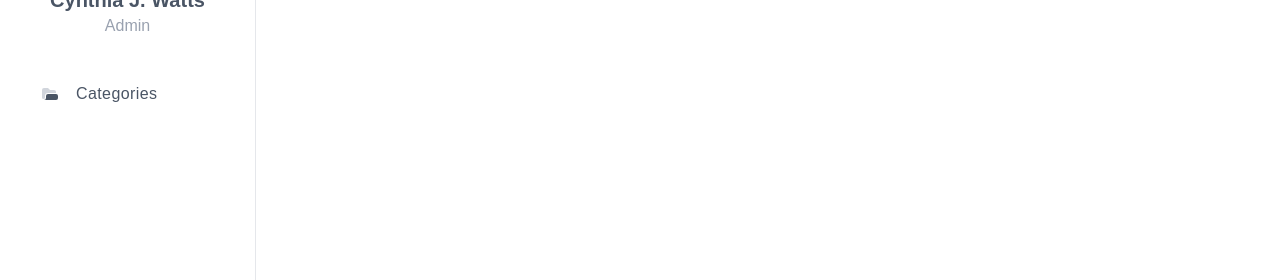
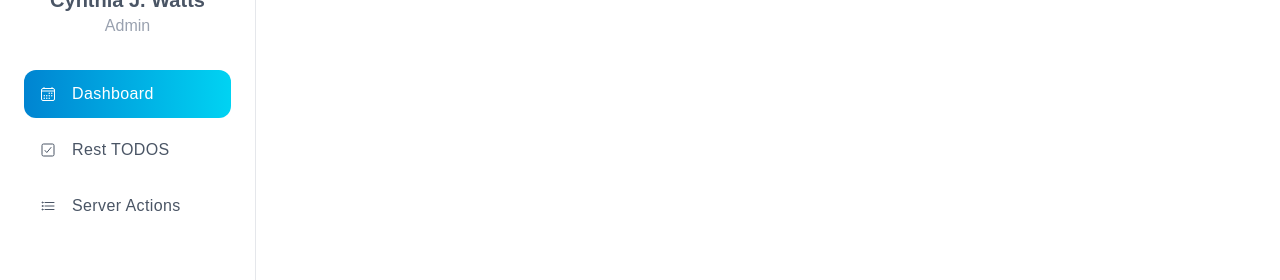
Before and after one commit to moive/admin-todos-next-h, a Next.js app: page /dashboard in a window 1280 px wide. Shown: the part 302-582 px from the top of the page. Built offline with nearby package versions, Linux system fonts and the light colour scheme.

Commit message:
navigation

```diff
--- a/src/components/Sidebar.tsx
+++ b/src/components/Sidebar.tsx
@@ -1,5 +1,24 @@
 import Image from "next/image";
 import { SidebarItem } from "./SidebarItem";
+import { IoCalendarOutline, IoCheckboxOutline, IoListOutline } from "react-icons/io5";
+
+const menuItems = [
+  {
+    icon: <IoCalendarOutline />,
+    title: "Dashboard",
+    path: "/dashboard",
+  },
+  {
+    icon: <IoCheckboxOutline />,
+    title: "Rest TODOS",
+    path: "/dashboard/rest-todos",
+  },
+  {
+    icon: <IoListOutline />,
+    title: "Server Actions",
+    path: "/dashboard/server-todos",
+  },
+];
 
 export const Sidebar = () => {
   return (
@@ -32,30 +51,9 @@ export const Sidebar = () => {
         </div>
 
         <ul className="space-y-2 tracking-wide mt-8">
-          {/* <li>
-            <Link
-              href="#"
-              aria-label="dashboard"
-              className="relative px-4 py-3 flex items-center space-x-4 rounded-xl text-white bg-gradient-to-r from-sky-600 to-cyan-400"
-            >
-              <svg className="-ml-1 h-6 w-6" viewBox="0 0 24 24" fill="none">
-                <path
-                  d="M6 8a2 2 0 0 1 2-2h1a2 2 0 0 1 2 2v1a2 2 0 0 1-2 2H8a2 2 0 0 1-2-2V8ZM6 15a2 2 0 0 1 2-2h1a2 2 0 0 1 2 2v1a2 2 0 0 1-2 2H8a2 2 0 0 1-2-2v-1Z"
-                  className="fill-current text-cyan-400 dark:fill-slate-600"
-                ></path>
-                <path
-                  d="M13 8a2 2 0 0 1 2-2h1a2 2 0 0 1 2 2v1a2 2 0 0 1-2 2h-1a2 2 0 0 1-2-2V8Z"
-                  className="fill-current text-cyan-200 group-hover:text-cyan-300"
-                ></path>
-                <path
-                  d="M13 15a2 2 0 0 1 2-2h1a2 2 0 0 1 2 2v1a2 2 0 0 1-2 2h-1a2 2 0 0 1-2-2v-1Z"
-                  className="fill-current group-hover:text-sky-300"
-                ></path>
-              </svg>
-              <span className="-mr-1 font-medium">Dashboard</span>
-            </Link>
-          </li> */}
-          <SidebarItem />
+          {menuItems.map((item) => (
+            <SidebarItem key={item.path} {...item} />
+          ))}
         </ul>
       </div>
 
--- a/src/components/SidebarItem.tsx
+++ b/src/components/SidebarItem.tsx
@@ -1,32 +1,30 @@
+"use client";
 import Link from "next/link";
-import React from "react";
+import { usePathname } from "next/navigation";
 
-export const SidebarItem = () => {
+interface ISiderbarItem {
+  icon: React.ReactNode;
+  title: string;
+  path: string;
+}
+
+export const SidebarItem = ({ icon, title, path }: ISiderbarItem) => {
+  const pathName = usePathname();
   return (
     <li>
-      {/* relative px-4 py-3 flex items-center space-x-4 rounded-xl text-white bg-gradient-to-r from-sky-600 to-cyan-400 */}
       <Link
-        href="/dashboard/rest-todos"
-        className="px-4 py-3 flex items-center space-x-4 rounded-md text-gray-600 group"
+        href={path}
+        className={`
+          px-4 py-3 flex items-center space-x-4 rounded-md text-gray-600 group
+          ${
+            path === pathName
+              ? "relative px-4 py-3 flex items-center space-x-4 rounded-xl text-white bg-linear-to-r from-sky-600 to-cyan-400"
+              : ""
+          }
+        `}
       >
-        <svg
-          xmlns="http://www.w3.org/2000/svg"
-          className="h-5 w-5"
-          viewBox="0 0 20 20"
-          fill="currentColor"
-        >
-          <path
-            className="fill-current text-gray-300 group-hover:text-cyan-300"
-            fill-rule="evenodd"
-            d="M2 6a2 2 0 012-2h4l2 2h4a2 2 0 012 2v1H8a3 3 0 00-3 3v1.5a1.5 1.5 0 01-3 0V6z"
-            clip-rule="evenodd"
-          />
-          <path
-            className="fill-current text-gray-600 group-hover:text-cyan-600"
-            d="M6 12a2 2 0 012-2h8a2 2 0 012 2v2a2 2 0 01-2 2H2h2a2 2 0 002-2v-2z"
-          />
-        </svg>
-        <span className="group-hover:text-gray-700">Categories</span>
+        {icon}
+        <span className="group-hover:text-white-700">{title}</span>
       </Link>
     </li>
   );
```
